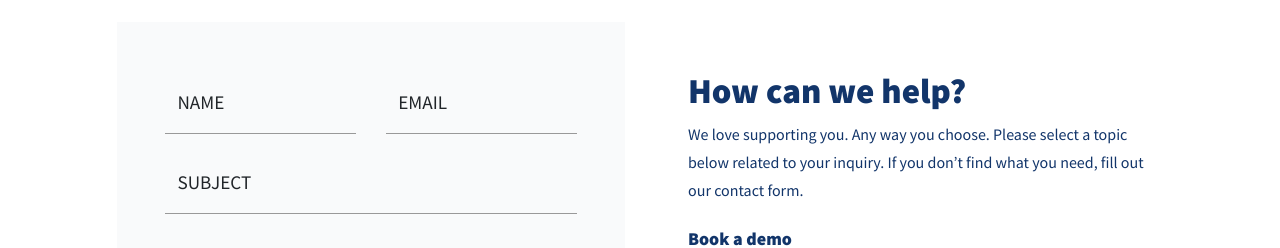
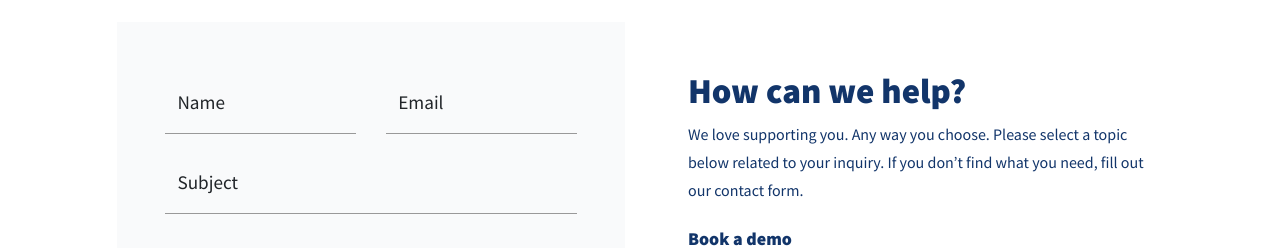
Before and after one commit to kokab-shakil/civixa, a React (Create React App) app: page /contact-01 in a window 1280 px wide. Shown: the part 362-610 px from the top of the page. Built offline with nearby package versions, Linux system fonts and the light colour scheme.

Commit message:
update email feature

```diff
--- a/src/components/FormInput/FormInput.js
+++ b/src/components/FormInput/FormInput.js
@@ -1,9 +1,14 @@
 import React from "react";
 import CustomButton from "../CustomButton/CustomButton";
 import "./FormInput.css";
+import { Link, useHistory } from "react-router-dom";
 import { Button } from "react-bootstrap";
+const axios = require("axios");
+export const FormInput = () => {
+  const history = useHistory();
+  const [form, setForm] = React.useState({ name: '', email: '',sub: '',mobile:'' , phone: '', msg: '' , });
 
-export const FormInput = () => {
+
   const setActive = (el, active) => {
     const formField = el.parentNode.parentNode;
     if (active) {
@@ -25,16 +30,33 @@ export const FormInput = () => {
       };
     }
   );
+  const handleSubmit = (e) => {
+    e.preventDefault();
+    // console.log({ name: form.name, email: form.email, sub: form.sub, mobile: form.mobile, phone: form.phone, msg: form.msg })
+    // let email = form.email
+    axios
+		.post("https://civixa-backened.herokuapp.com/contact",{ name: form.name, email: form.email, sub: form.sub, mobile: form.mobile, phone: form.phone, msg: form.msg })
+      .then(function (response) {
+        setForm({name: '', email: '',sub: '',mobile:'' , phone: '', msg: '' , })
+        history.push("/");
+        // window.location.reload();
+      })
+      .catch(function (error) {
+        console.log(error);
+      });
+
+
+  }
   return (
-    <form novalidate>
+    <form novalidate onSubmit={handleSubmit}>
       <div class="row jhkj">
         <div class="col-sm">
           <div class="form-field">
             <div class="form-field__control">
               <label for="name" class="form-field__label">
-                NAME
+                Name
               </label>
-              <input id="name" type="text" class="form-field__input" />
+              <input id="name" type="text" value={form.name}  onChange={(e)=>setForm({...form, name : e.target.value })} class="form-field__input" />
             </div>
           </div>
         </div>
@@ -42,9 +64,9 @@ export const FormInput = () => {
           <div class="form-field">
             <div class="form-field__control">
               <label for="email" class="form-field__label">
-                EMAIL
+                Email
               </label>
-              <input id="email" type="email" class="form-field__input" />
+              <input id="email" type="email"  value={form.email}  onChange={(e)=>setForm({...form, email : e.target.value })} class="form-field__input" />
             </div>
           </div>
         </div>
@@ -54,9 +76,9 @@ export const FormInput = () => {
           <div class="form-field">
             <div class="form-field__control">
               <label for="subject" class="form-field__label">
-                SUBJECT
+                Subject
               </label>
-              <input id="subject" type="text" class="form-field__input" />
+              <input id="subject" type="text"  value={form.sub}  onChange={(e)=>setForm({...form, sub : e.target.value })} class="form-field__input" />
             </div>
           </div>
         </div>
@@ -68,7 +90,7 @@ export const FormInput = () => {
               <label for="mobile" class="form-field__label">
                 Mobile
               </label>
-              <input id="mobile" type="text" class="form-field__input" />
+              <input id="mobile" type="text"  value={form.mobile}  onChange={(e)=>setForm({...form, mobile : e.target.value })}  class="form-field__input" />
             </div>
           </div>
         </div>
@@ -78,7 +100,7 @@ export const FormInput = () => {
               <label for="phone" class="form-field__label">
                 Phone
               </label>
-              <input id="phone" type="text" class="form-field__input" />
+              <input id="phone" type="text"  value={form.phone}  onChange={(e)=>setForm({...form, phone : e.target.value })} class="form-field__input" />
             </div>
           </div>
         </div>
@@ -106,14 +128,14 @@ export const FormInput = () => {
               <label for="message" class="form-field__label">
                 Message
               </label>
-              <textarea id="message" class="form-field__textarea"></textarea>
+              <textarea id="message" value={form.msg}  onChange={(e)=>setForm({...form, msg: e.target.value })} class="form-field__textarea"></textarea>
             </div>
           </div>
         </div>
       </div>
       <div className="row">
         <div className="col-sm d-grid gap-2 text-center">
-        <Button variant='green' className="customButton w-100 form-button text-prussian-blue text-uppercase font-weight-900"> Submit</Button>
+        <Button variant='green' type='submit' className="customButton w-100 form-button text-prussian-blue text-uppercase font-weight-900"> Submit</Button>
 
         </div>
          {/* <CustomButton
```
